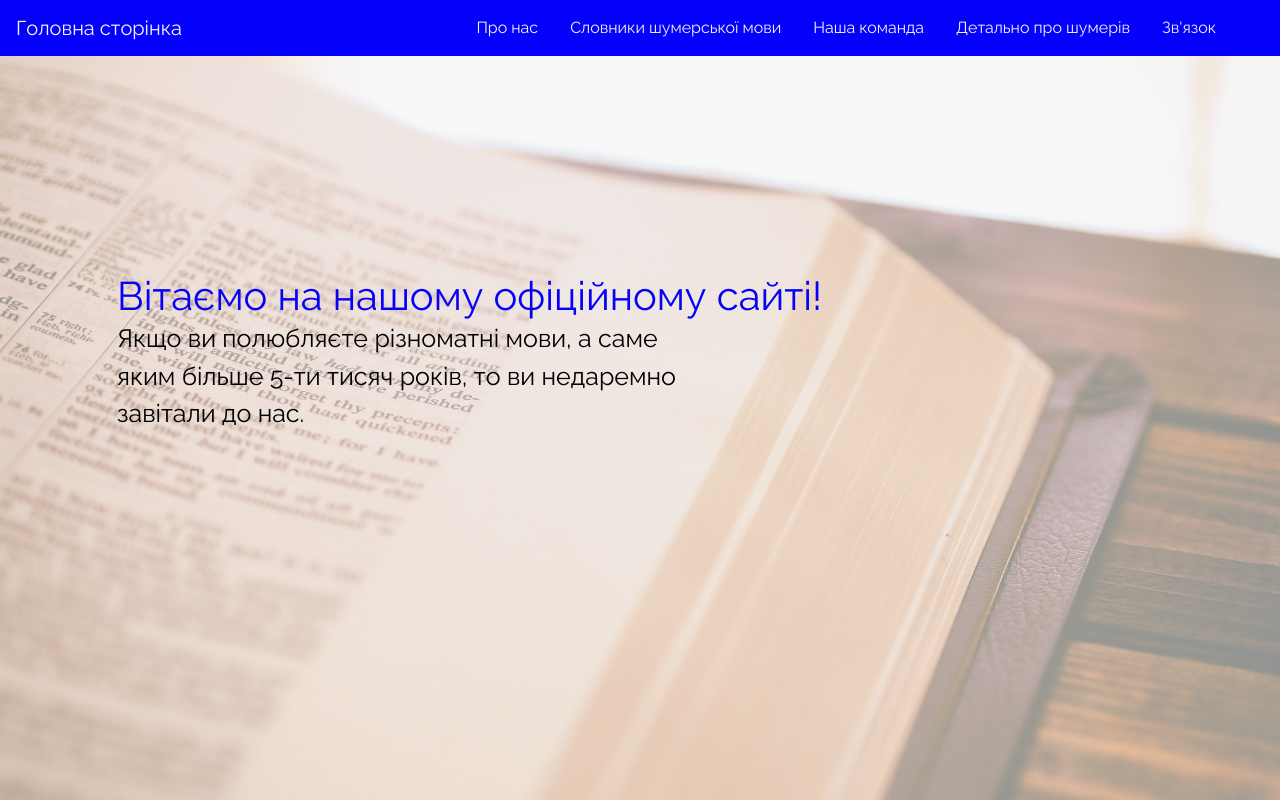
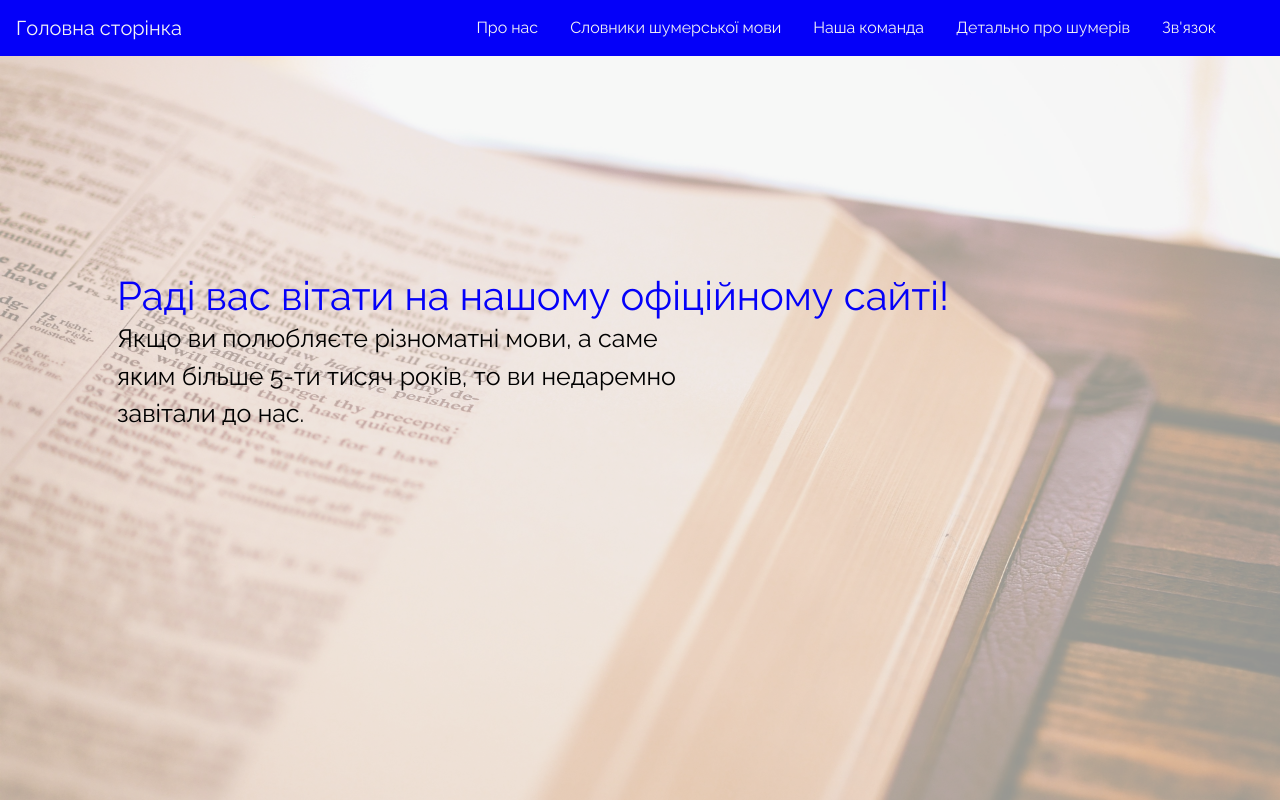
Before and after one commit to vladyslav-ko/corp-content, a plain HTML site: page index.html in a window 1280 px wide. Shown: the top 800 px of the page. Drawn offline with Linux system fonts and the light colour scheme.

Commit message:
dev(ST-004): refactoring

```diff
--- a/index.html
+++ b/index.html
@@ -49,7 +49,7 @@
    <div class="container">
    	  <div class="description ">
   	<h1>
-  		Вітаємо на нашому офіційному сайті!
+  		Раді вас вітати на нашому офіційному сайті!
   		<p>
   		Якщо ви полюбляєте різноматні мови, а саме яким більше 5-ти тисяч років, то ви недаремно завітали до нас.</p>
 
```
